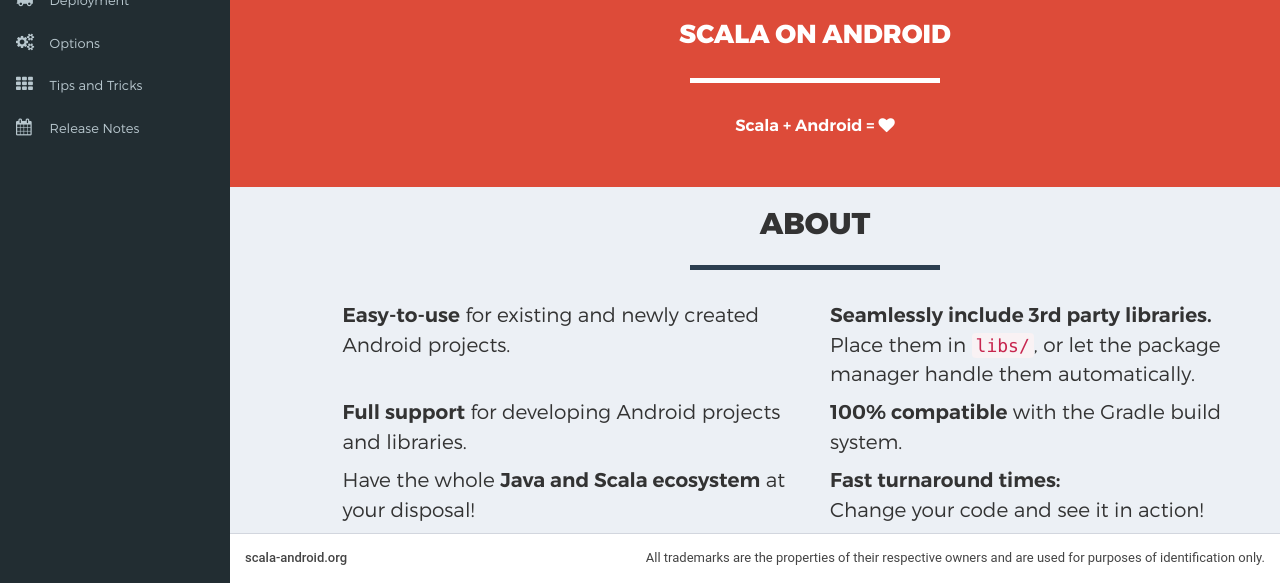
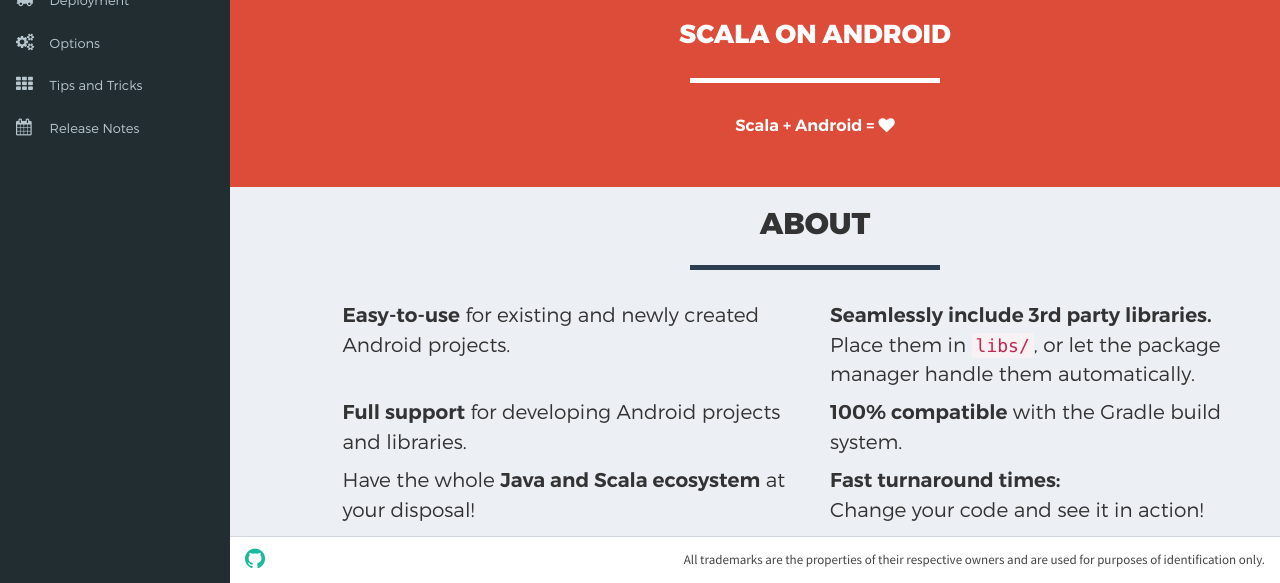
Before and after one commit to scala-android/scala-android.github.io, a Jekyll site: the page built from index.html, in a window 1280 px wide and 1037 px high, cut to the strip 454-1037 px from the top of the window. Built offline with Jekyll 4.4.1, drawn with Linux system fonts in a browser that asks for light colours; nearby versions of some CDN libraries.

Commit message:
Font tuning, added feedback link to footer

```diff
--- a/_includes/footer.html
+++ b/_includes/footer.html
@@ -1,9 +1,7 @@
 </div><!-- /.content-wrapper -->
 <footer class="main-footer">
-  <div class="pull-right hidden-xs">
-      All trademarks are the properties of their respective owners and are used for purposes of identification only.
-  </div>
-  <strong>scala-android.org</strong>
+  <div class="pull-right hidden-xs">All trademarks are the properties of their respective owners and are used for purposes of identification only.</div>
+  <span data-toggle="tooltip" data-placement="top" title="Criticism, ideas and bug reports welcome!"><a href="https://github.com/scala-android/scala-android.github.io/issues/new"><i class="fa fa-github"></i></a></span>
 </footer>
 
 <!-- Add the sidebar's background. This div must be placed
--- a/resources/css/main.scss
+++ b/resources/css/main.scss
@@ -11,13 +11,13 @@
 $heading-font-weight: 300;
 
 $base-font-family: Roboto, sans-serif;
-$base-font-size:   13px;
+$base-font-size:   14px;
 $base-font-weight: 400;
 
 $small-font-size:  $base-font-size * 0.875;
 $base-line-height: 1.5;
 
-body {
+.content-wrapper {
   font-family: $base-font-family;
   font-size:   $base-font-size;
   font-weight: $base-font-weight;
@@ -38,6 +38,7 @@
 
 .sidebar, .success, .intro-text {
   font-family: $heading-font-family;
+  font-size:   $heading-font-size;
   font-weight: $heading-font-weight;
 }
 
@@ -94,3 +95,17 @@
 .nav-tabs-custom > .nav-tabs > li > a:hover {
   color: #444;
 }
+
+.main-footer {
+  font-size: 13px;
+  padding-top: 10px;
+  padding-bottom: 10px;
+}
+
+.main-footer > .pull-right {
+  padding-top: 4px;
+}
+
+.main-footer .fa {
+  font-size: 180%;
+}
```
Also changed, not shown: other parts of _includes/footer.html (+1 -0 lines).
